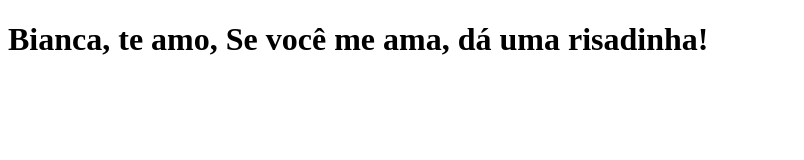
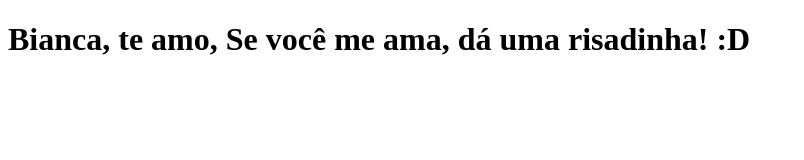
Before and after one commit to rrAlfaro/clone-tabnews, a Next.js app: page / in a window 1280 px wide. Shown: the top 160 px of the page, without its empty margins (0-804 px from the left). Built offline with nearby package versions, Linux system fonts and the light colour scheme.

Commit message:
altera frase

```diff
--- a/pages/index.js
+++ b/pages/index.js
@@ -1,5 +1,5 @@
 function Home() {
-    return <h1>Bianca, te amo, Se você me ama, dá uma risadinha!</h1>
+    return <h1>Bianca, te amo, Se você me ama, dá uma risadinha! :D </h1>
 }
 
 export default Home;
```
